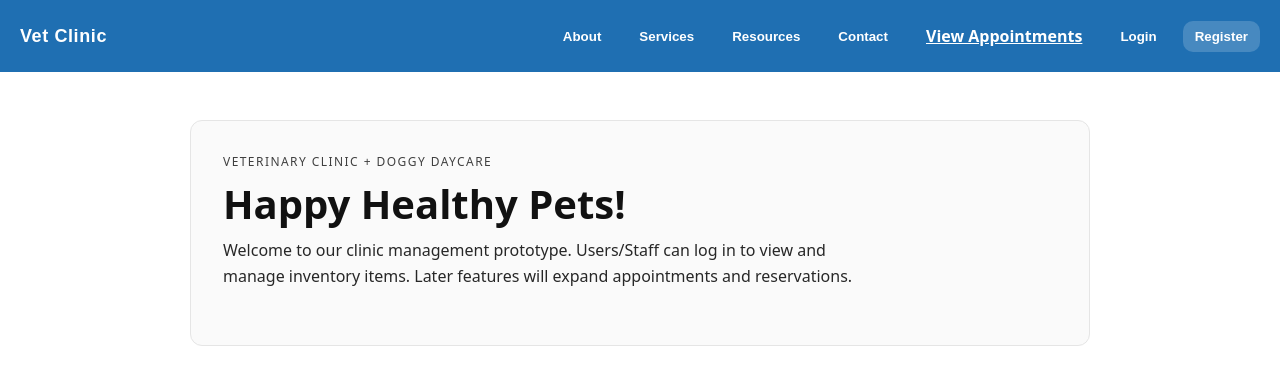
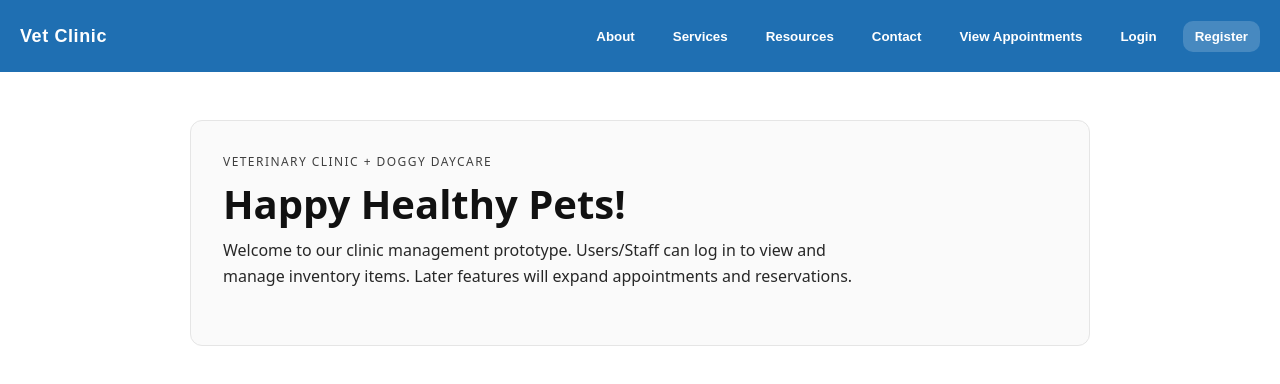
Before and after one commit to kc-frost/vet-clinic, a React (Vite) app in the folder frontend/: page / in a window 1280 px wide. Shown: the top 384 px of the page. Built offline with nearby package versions, Linux system fonts and the light colour scheme.

Commit message:
Change ViewAppoinments Link to NavButton

```diff
--- a/frontend/src/layouts/PublicLayout.tsx
+++ b/frontend/src/layouts/PublicLayout.tsx
@@ -1,7 +1,6 @@
 import { Outlet } from "react-router-dom";
 import "../styles/publicLayout.css";
 import NavButton from "../components/NavButton";
-import { Link } from "react-router-dom";
 
 export default function PublicLayout() {
   return (
@@ -20,7 +19,7 @@ export default function PublicLayout() {
             <button type="button" className="nav-btn">Contact</button>
 
             {/* Real nav buttons */}
-            <Link to="/viewappointments" className="nav-btn">View Appointments</Link>
+            <NavButton to="/viewappointments" className="nav-btn">View Appointments</NavButton>
             <NavButton to="/login" className="nav-btn">Login</NavButton>
             <NavButton to="/register" className="nav-btn nav-btn--cta">Register</NavButton>
           </div>
```
